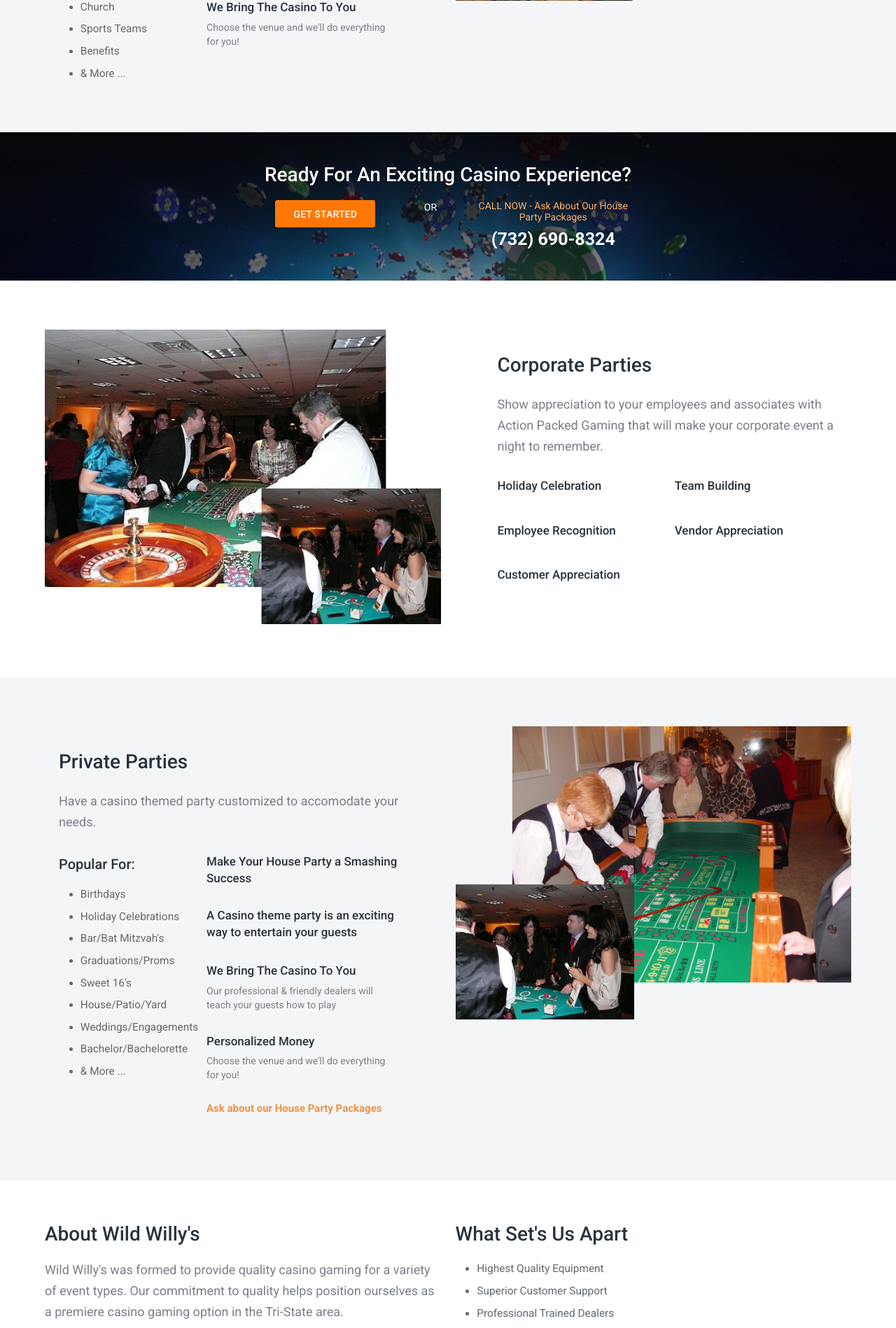
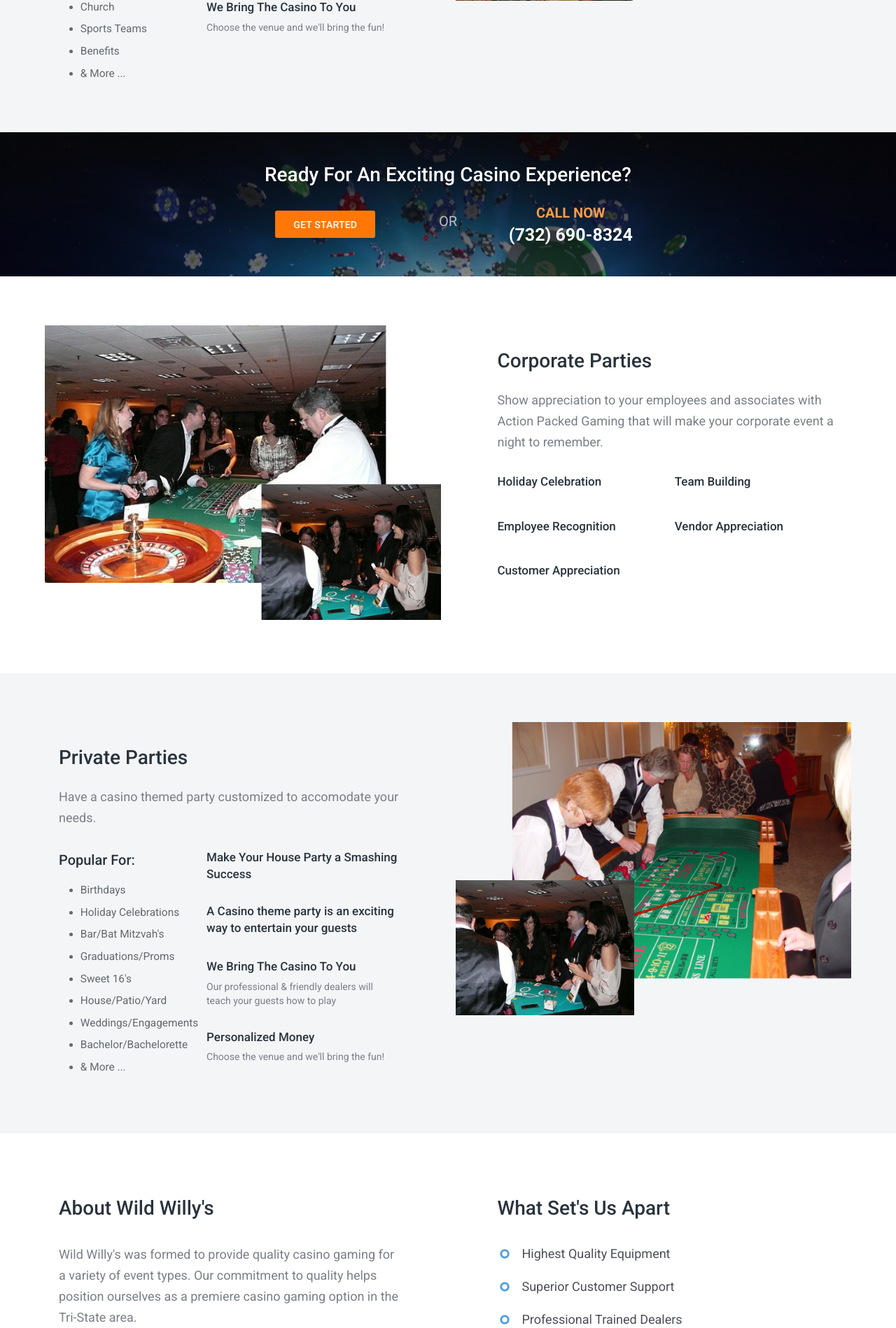
Before and after one commit to evolmk/wildwillys, a PHP site: page / in a window 1280 px wide. Shown: the part 2507-4405 px from the top of the page at 70% size. Run offline with PHP 8.4, Linux system fonts and the light colour scheme.

Commit message:
push latest

```diff
--- a/faq.html
+++ b/faq.html
@@ -3,8 +3,8 @@
   <head>
     <title>Wild Willy's Casino Events | FAQ</title>
     <meta name="viewport" content="width=device-width">
-    <link rel="stylesheet" href="dist/app.min.css?v=7" type="text/css" media="all">
-    <script src="dist/app.min.js?v=7"></script>
+    <link rel="stylesheet" href="dist/app.min.css?v=8" type="text/css" media="all">
+    <script src="dist/app.min.js?v=8"></script>
     <link rel="apple-touch-icon" sizes="180x180" href="apple-touch-icon.png">
     <link rel="icon" type="image/png" sizes="32x32" href="favicon-32x32.png">
     <link rel="icon" type="image/png" sizes="16x16" href="favicon-16x16.png">
@@ -18,7 +18,7 @@
     <header id="top">
       <section class="hero is-subpage">
         <div class="hero-head">
-          <nav class="navbar is-fixed-top">
+          <nav class="navbar navbar-header is-fixed-top">
             <div class="container">
               <div class="navbar-brand"><a class="navbar-item navbar-logo" href="index.html"><img src="img/wildwillys-logo.png" alt="Wild Willy's Casino Events" width="290"></a>
                 <div class="navbar-burger burger" id="burgerMain" data-target="navMain"><span></span><span></span><span></span></div>
--- a/gallery.html
+++ b/gallery.html
@@ -3,8 +3,8 @@
   <head>
     <title>Wild Willy's Casino Events | Gallery</title>
     <meta name="viewport" content="width=device-width">
-    <link rel="stylesheet" href="dist/app.min.css?v=7" type="text/css" media="all">
-    <script src="dist/app.min.js?v=7"></script>
+    <link rel="stylesheet" href="dist/app.min.css?v=8" type="text/css" media="all">
+    <script src="dist/app.min.js?v=8"></script>
     <link rel="apple-touch-icon" sizes="180x180" href="apple-touch-icon.png">
     <link rel="icon" type="image/png" sizes="32x32" href="favicon-32x32.png">
     <link rel="icon" type="image/png" sizes="16x16" href="favicon-16x16.png">
@@ -18,7 +18,7 @@
     <header id="top">
       <section class="hero is-subpage">
         <div class="hero-head">
-          <nav class="navbar is-fixed-top">
+          <nav class="navbar navbar-header is-fixed-top">
             <div class="container">
               <div class="navbar-brand"><a class="navbar-item navbar-logo" href="index.html"><img src="img/wildwillys-logo.png" alt="Wild Willy's Casino Events" width="290"></a>
                 <div class="navbar-burger burger" id="burgerMain" data-target="navMain"><span></span><span></span><span></span></div>
--- a/includes/header-homepage.pug
+++ b/includes/header-homepage.pug
@@ -1,7 +1,7 @@
 header#top
   section.hero.is-fullheight.video
     .hero-head
-      nav.navbar.is-fixed-top
+      nav.navbar.navbar-header.is-fixed-top
         .container
           include navbar-brand
           #navMain.navbar-menu
--- a/includes/header-subpage.pug
+++ b/includes/header-subpage.pug
@@ -1,7 +1,7 @@
 header#top
   section.hero.is-subpage
     .hero-head
-      nav.navbar.is-fixed-top
+      nav.navbar.navbar-header.is-fixed-top
         .container
           include navbar-brand
           #navMain.navbar-menu
--- a/includes/layout.pug
+++ b/includes/layout.pug
@@ -1,5 +1,5 @@
 block vars
-- var appVersion = 7
+- var appVersion = 8
 - var appYear = 2019
 - var cssFilepath = 'dist/app.min.css?v=' + appVersion
 - var jsFilepath = 'dist/app.min.js?v=' + appVersion
--- a/index.html
+++ b/index.html
@@ -3,8 +3,8 @@
   <head>
     <title>Wild Willy's Casino Events | Fundraiser Parties in NJ NY CT</title>
     <meta name="viewport" content="width=device-width">
-    <link rel="stylesheet" href="dist/app.min.css?v=7" type="text/css" media="all">
-    <script src="dist/app.min.js?v=7"></script>
+    <link rel="stylesheet" href="dist/app.min.css?v=8" type="text/css" media="all">
+    <script src="dist/app.min.js?v=8"></script>
     <link rel="apple-touch-icon" sizes="180x180" href="apple-touch-icon.png">
     <link rel="icon" type="image/png" sizes="32x32" href="favicon-32x32.png">
     <link rel="icon" type="image/png" sizes="16x16" href="favicon-16x16.png">
@@ -18,7 +18,7 @@
     <header id="top">
       <section class="hero is-fullheight video">
         <div class="hero-head">
-          <nav class="navbar is-fixed-top">
+          <nav class="navbar navbar-header is-fixed-top">
             <div class="container">
               <div class="navbar-brand"><a class="navbar-item navbar-logo" href="index.html"><img src="img/wildwillys-logo.png" alt="Wild Willy's Casino Events" width="290"></a>
                 <div class="navbar-burger burger" id="burgerMain" data-target="navMain"><span></span><span></span><span></span></div>
@@ -168,7 +168,7 @@
                       <h4>Learn How To Play</h4>
                       <p class="small">Our professional & friendly dealers will teach your guests how to play</p>
                       <h4>We Bring The Casino To You</h4>
-                      <p class="small">Choose the venue and we'll do everything for you!</p>
+                      <p class="small">Choose the venue and we'll bring the fun!</p>
                     </div>
                   </div>
                 </div>
@@ -182,12 +182,16 @@
         <h2 data-aos="fade-up" data-aos-delay="0">Ready For An Exciting Casino Experience?</h2>
         <div class="cta-block">
           <div class="columns">
-            <div class="column is-5 has-text-right-desktop-only"><a class="button is-primary" href="index.html#contact" data-scrollid="contact">Get Started</a></div>
-            <div class="column is-1 is-hidden-mobile">
-              <div class="or">OR</div>
+            <div class="column is-5 has-text-right-desktop-only">
+              <div class="pt-5"><a class="button is-primary" href="index.html#contact" data-scrollid="contact">Get Started</a></div>
             </div>
-            <div class="column is-6 has-text-left-desktop-only is-hidden-mobile">
-              <div class="ask-cta mb-5">CALL NOW - Ask About Our House Party Packages</div>
+            <div class="column is-2 is-hidden-mobile">
+              <div class="pt-5">
+                <div class="or">OR</div>
+              </div>
+            </div>
+            <div class="column is-5 has-text-left-desktop-only is-hidden-mobile">
+              <div class="ask-cta mb-5">CALL NOW</div>
               <div class="phone-cta">(732) 690-8324</div>
             </div>
           </div>
@@ -250,8 +254,7 @@
                       <h4>We Bring The Casino To You</h4>
                       <p class="small">Our professional & friendly dealers will teach your guests how to play</p>
                       <h4>Personalized Money</h4>
-                      <p class="small">Choose the venue and we'll do everything for you!</p>
-                      <p class="highlight">Ask about our House Party Packages</p>
+                      <p class="small">Choose the venue and we'll bring the fun!</p>
                     </div>
                   </div>
                 </div>
@@ -265,22 +268,23 @@
         <div class="container">
           <div class="columns">
             <div class="column is-6">
-              <h2 data-aos="fade-up" data-aos-delay="0">About Wild Willy's</h2>
-              <div class="feature-content" data-aos="fade" data-aos-delay="200">
-                <p class="large">Wild Willy's was formed to provide quality casino gaming for a variety of event types.  Our commitment to quality helps position ourselves as a premiere casino gaming option in the Tri-State area.</p>
-                <p class="large">At Wild Willy's, we Guarantee THE BEST QUALITY possible in event coordination, equipment, professionalism and committment to ensuring your guests have a great time at your event</p>
+              <div class="is-feature-left">
+                <h2 class="mb-30" data-aos="fade-up" data-aos-delay="0">About Wild Willy's</h2>
+                <div class="feature-content" data-aos="fade" data-aos-delay="200">
+                  <p class="large">Wild Willy's was formed to provide quality casino gaming for a variety of event types.  Our commitment to quality helps position ourselves as a premiere casino gaming option in the Tri-State area.</p>
+                  <p class="large">At Wild Willy's, we Guarantee THE BEST QUALITY possible in event coordination, equipment, professionalism and committment to ensuring your guests have a great time at your event</p>
+                </div>
               </div>
             </div>
             <div class="column is-6">
-              <h2 data-aos="fade-up" data-aos-delay="0">What Set's Us Apart</h2>
-              <div class="feature-content" data-aos="fade" data-aos-delay="200">
-                <div class="content">
-                  <ul>
-                    <li>Highest Quality Equipment</li>
-                    <li>Superior Customer Support</li>
-                    <li>Professional Trained Dealers</li>
-                    <li>No Event Too Large or Small</li>
-                  </ul>
+              <div class="is-feature-right">
+                <h2 class="mb-30" data-aos="fade-up" data-aos-delay="0">What Set's Us Apart</h2>
+                <div class="feature-content" data-aos="fade" data-aos-delay="200">
+                  <p class="large-bullet mb-20"><img class="bullet" src="img/icon-bullet.png">Highest Quality Equipment</p>
+                  <p class="large-bullet mb-20"><img class="bullet" src="img/icon-bullet.png">Superior Customer Support</p>
+                  <p class="large-bullet mb-20"><img class="bullet" src="img/icon-bullet.png">Professional Trained Dealers</p>
+                  <p class="large-bullet mb-20"><img class="bullet" src="img/icon-bullet.png">No Event Too Large or Small</p>
+                  <p class="large-bullet mb-20"><img class="bullet" src="img/icon-bullet.png">Fully Licensed and Insured</p>
                 </div>
               </div>
             </div>
--- a/scss/bulma/base/_generic.scss
+++ b/scss/bulma/base/_generic.scss
@@ -427,7 +427,7 @@ p.small {
   img {
     position: relative;
     top: 4px;
-    margin-right: 7px;
+    margin-right: 10px;
   }
 }
 
@@ -464,12 +464,18 @@ p.small {
   max-width: 150px;
 }
 .ask-cta {
-  font-size: 14px;
-  color: #FFAC66;
+  font-size: 20px;
+  font-weight: 600;
+  color: #f99c4e;
   text-align: center;
   line-height: 16px;
   max-width: 230px;
   margin: 0 auto;
+}
+.or {
+  font-size: 20px;
+  color: #fff;
+  opacity: 0.7;
 }
 
 // Social
@@ -499,12 +505,13 @@ p.small {
 // Section - CTA
 
 section.cta {
-  background: url('/img/bg-cta.png') #000 no-repeat center 0;
+  background: url('/wildwillys/img/bg-cta.png') #000 no-repeat center 0;
   padding: 40px 0;
   min-height: 100px;
   color: #fff;
   h2 {
     color: #fff;
+    margin-bottom: 25px;
   }
 }
 
--- a/scss/bulma/components/_breadcrumb.scss
+++ b/scss/bulma/components/_breadcrumb.scss
@@ -154,8 +154,8 @@ $breadcrumb-item-separator-color: #b5b9bd !default;
     border: 2px solid #5b6775;
     color: #5b6775;
     display: block;
-    width: 46px;
-    height: 46px;
+    width: 44px;
+    height: 44px;
     background-color: #0000;
     opacity: 1;
     transition: all 0.3s;
@@ -164,21 +164,22 @@ $breadcrumb-item-separator-color: #b5b9bd !default;
     font-size: 26px;
 
     &:hover {
-      outline: none;
-      opacity: 0.9;
-      background: $primary;
+      outline: 0;
+      background-color: $primary;
+      border-color: $primary;
       color: #fff;
     }
 
     &:after {
-      outline: none;
+      outline: 0;
       content: "\f106";
-      font-family: "FontAwesome";
+      font-family: FontAwesome;
       position: relative;
       display: block;
       top: 50%;
-      -webkit-transform: translateY(-55%);
-      transform: translateY(-55%);
+      margin-top: -1px;
+      -webkit-transform: translateY(-50%);
+      transform: translateY(-50%);
     }
   }
 }
--- a/scss/bulma/components/_navbar.scss
+++ b/scss/bulma/components/_navbar.scss
@@ -194,7 +194,7 @@ $navbar-divider-background-color: $border !default;
 
 .is-scrolled {
   .navbar {
-    background: url(/img/bg-cta.png) #000 no-repeat center 0;
+    background: url('/wildwillys/img/bg-cta.png') #000 no-repeat center 0;
   }
 }
 
--- a/scss/bulma/layout/_hero.scss
+++ b/scss/bulma/layout/_hero.scss
@@ -181,7 +181,7 @@
   }
 
   &.is-subpage {
-    background: url('/img/bg-cta.png') #000 no-repeat center 0;
+    background: url('/wildwillys/img/bg-cta.png') #000 no-repeat center 0;
     min-height: 90px;
     @include desktop {
       min-height: 130px;
```
Also changed, not shown: index.pug (+34 -22 lines), site.js (+11 -7 lines), dist/app.min.css.
